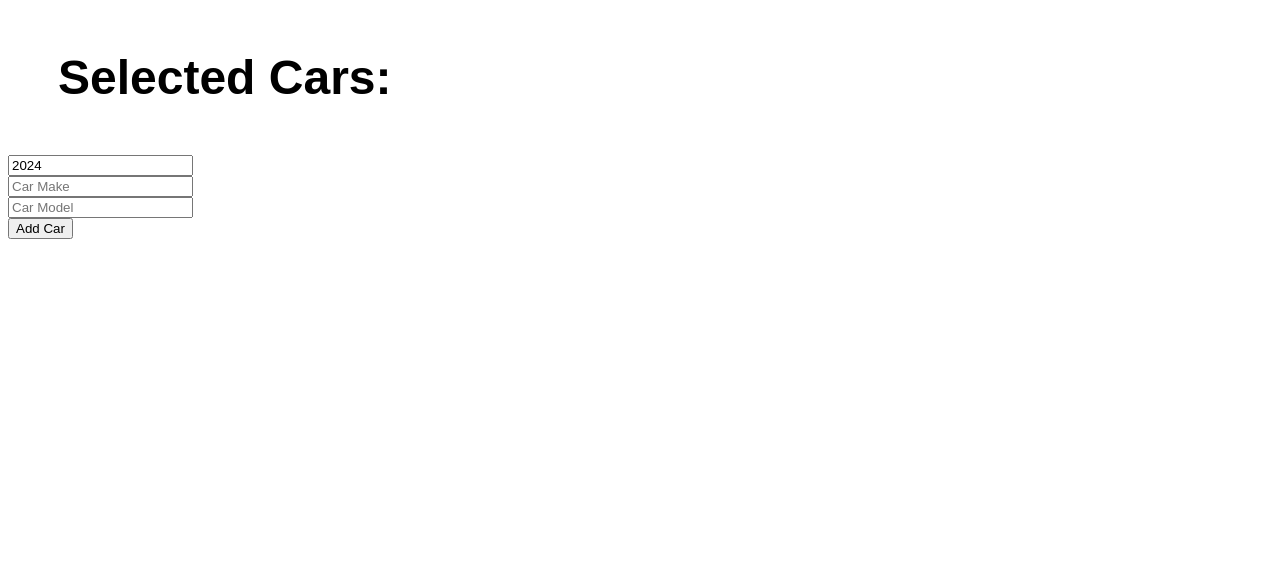
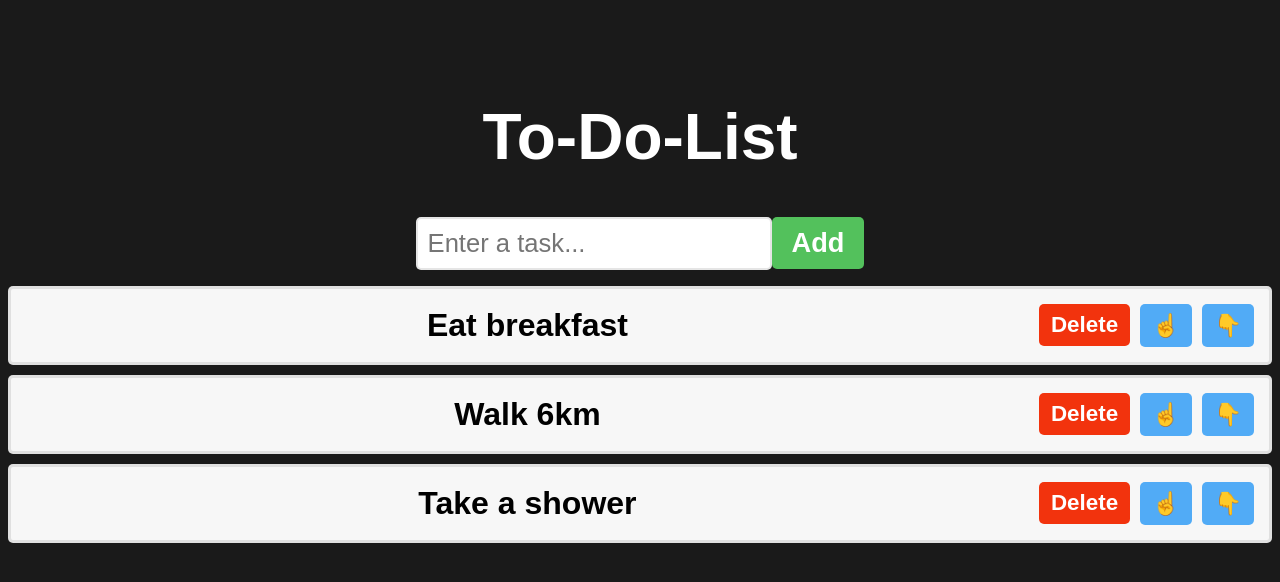
Before and after one commit to mfarrukh14/reactProject1, a React (Vite) app: page / in a window 1280 px wide. Shown: the top 582 px of the page. Built offline with nearby package versions, Linux system fonts and the light colour scheme.

Commit message:
Created a functional to do list app

```diff
--- a/src/App.jsx
+++ b/src/App.jsx
@@ -1,11 +1,10 @@
-import Counter from "./assets/Counter";
-import MyComponent from "./MyComponent";
+import ToDoList from "./ToDoList";
 
 export default function App()
 {
   return(
     <>
-      <MyComponent />
+      <ToDoList />
     </>
   );
 }
--- a/src/MyComponent.jsx
+++ b/src/MyComponent.jsx
@@ -16,7 +16,7 @@
 
     function handleRemoveCar(index)
     {
-        setCars(cars.filter((_,i)=>i!==index));
+        setCars(c=>c.filter((_,i)=>i!==index));
     }
 
     function handleCarYearChange(event)
--- /dev/null
+++ b/src/ToDoList.jsx
@@ -0,0 +1,69 @@
+import React, {useState} from 'react';
+
+export default function ToDoList()
+{
+    const [tasks, setTasks] = useState(["Eat breakfast","Walk 6km", "Take a shower"]);
+    const [newTask, setNewTask] = useState("");
+
+
+    function handleInputChange(event)
+    {
+        setNewTask(event.target.value);
+    }
+
+    function addTask()
+    {
+        if(newTask.trim() !==  "")
+        {
+            setTasks(t => [...tasks, newTask]);
+            setNewTask("");
+        }
+
+    }
+
+    function deleteTask(index)
+    {
+        const updatedTasks = tasks.filter((_,i)=>i!==index);
+        setTasks(updatedTasks);
+    }
+
+    function moveTaskUp(index)
+    {
+        if(index > 0)
+        {
+            const updatedTasks = [...tasks];
+
+            [updatedTasks[index], updatedTasks[index-1]] = [updatedTasks[index-1], updatedTasks[index]];
+            setTasks(updatedTasks);
+        }
+    }
+
+    function moveTaskDown(index)
+    {
+        if(index < tasks.length -1)
+            {
+                const updatedTasks = [...tasks];
+
+                [updatedTasks[index], updatedTasks[index+1]] = [updatedTasks[index+1], updatedTasks[index]];
+                setTasks(updatedTasks);
+            }
+    }
+
+    return(
+        <div className='to-do-list'>
+            <div>
+                <h1>To-Do-List</h1>
+                <input type="text" placeholder='Enter a task...' value={newTask} onChange={handleInputChange}/>
+                <button className='add-button' onClick={addTask}>Add</button>
+            </div>
+            <ol>
+                {tasks.map((task,index)=><li key={index}><span className='text'>{task}</span>
+                                            <button className='delete-button' onClick={()=>deleteTask(index)}>Delete</button>
+                                            <button className='move-button' onClick={()=>moveTaskUp(index)}>☝️</button>
+                                            <button className='move-button' onClick={()=>moveTaskDown(index)}>👇</button>
+                                            </li>)}
+            </ol>
+        </div>
+    );
+
+}
--- a/src/index.css
+++ b/src/index.css
@@ -1,45 +1,91 @@
 body{
-    font-family: Arial, sans-serif;
+    background-color: hsl(0, 0%, 10%);
 }
 
-.color-picker-container{
+.to-do-list
+{
+    font-family: Arial, sans-serif;
+    text-align: center;
+    margin-top: 100px;
+}
+h1{
+    font-size: 4rem;
+    color: white;
+
+}
+button{
+    font-size: 1.7rem;
+    font-weight: bold;
+    color: white;
+    border: none;
+    border-radius: 5px;
+    cursor: pointer;
+    padding: 10px 20px;
+    transition: background-color 0.5s ease;
+}
+.add-button
+{
+    background-color: hsl(125, 47%, 54%);
+}
+
+.add-button:hover
+{
+    background-color: hsl(125, 47%, 44%);
+}
+
+.delete-button
+{
+    background-color: hsl(10, 90%, 50%);
+}
+
+.delete-button:hover
+{
+    background-color: hsl(10, 90%, 40%);
+}
+
+.move-button
+{
+    background-color: hsl(207, 90%, 64%);
+}
+
+.move-button:hover
+{
+    background-color: hsl(207, 90%, 54%);
+}
+
+input[type="text"]
+{
+    font-size: 1.6rem;
+    padding: 10px;
+    border: 2px solid hsl(0, 0%, 80%, 0.5);
+    border-radius: 5px;
+    color: hsla(0, 0%, 0%, 0.5);
+}
+ol{
+    padding: 0px;
+}
+
+li{
+    font-size: 2rem;
+    font-weight: bold;
+    padding: 15px;
+    background-color: hsl(0, 0%, 97%);
+    margin-bottom: 10px;
+    border: 3px solid hsla(0, 0%, 85%, 0.75);
+    border-radius: 5px;
     display: flex;
-    flex-direction: column;
     align-items: center;
 }
 
-h1{
-    margin: 50px;
-    font-size: 3rem;
-}
-.color-display{
-    width: 300px;
-    height: 300px;
-    display: flex;
-    justify-content: center;
-    align-items: center;
-    border: 5px solid hsl(0, 0%, 80%);
-    border-radius: 25px;
-    margin-bottom: 25px;
-    transition: 0.25s ease;
+.text
+{
+    flex: 1;
+
 }
 
-.color-display p{
-    font-size: 2rem;
-    text-align: center;
-    color: hsl(0, 0%, 20%);
+.delete-button, .move-button{
+    padding: 8px 12px;
+    font-size: 1.4rem;
+    margin-left: 10px;
+
 }
-
-label{
-    font-size: 1.5rem;
-    font-weight: bold;
-    margin-bottom: 10px;
-}
-
-input[type="color"]{
-    width: 75px;
-    height: 50px;
-    padding: 5px;
-    border-radius: 10px;
-    border: 3px solid hsl(0, 0%, 80%);
-}
```
